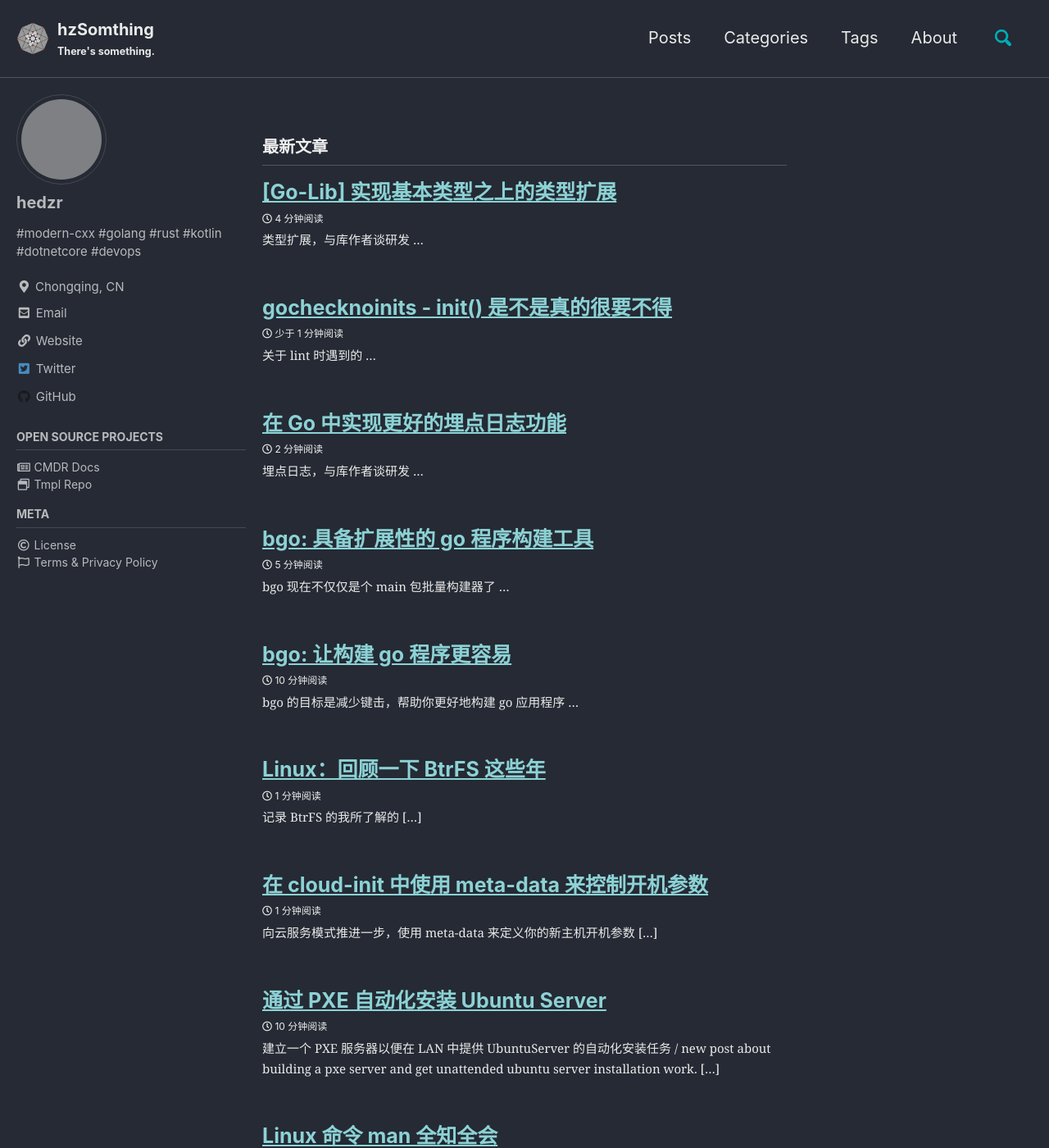
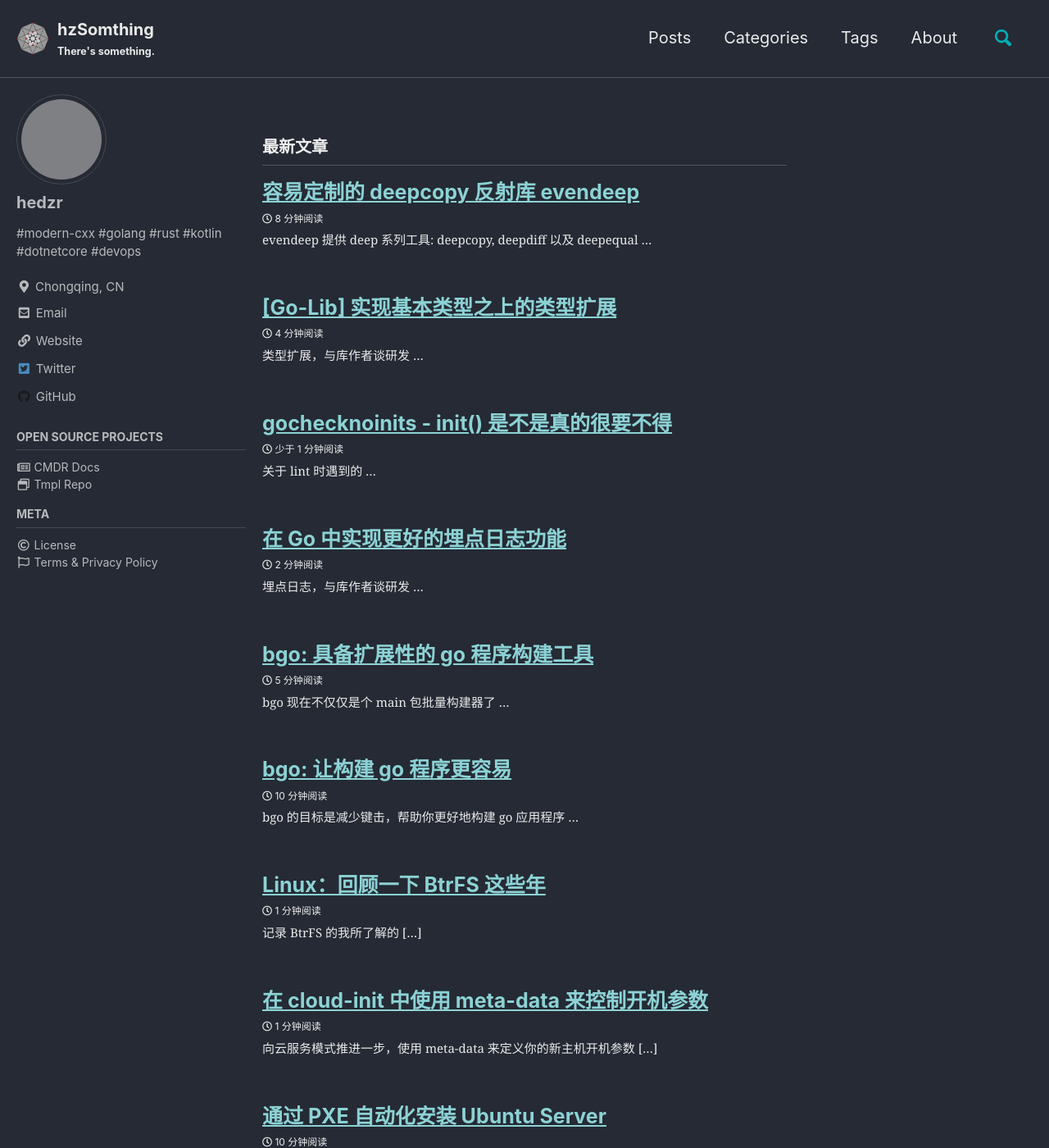
Before and after one commit to hedzr/hedzr.github.io, a Jekyll site: the page built from index.html, in a window 1280 px wide and 1400 px high. Shown: the whole window at 82% size. Built offline with Jekyll 4.4.1, drawn with Linux system fonts in a browser that asks for light colours; cached includes are drawn as plain includes; some web fonts are replaced; the list of posts is cut into pages by our own code; some of the changed lines change nothing that is shown; some of the changed text lies outside the part shown; grey boxes are pictures that could not be loaded.

Commit message:
new post

````diff
--- a/_includes/head/custom.html
+++ b/_includes/head/custom.html
@@ -29,6 +29,5 @@
 <link rel="mask-icon" href="/assets/appicons/safari-pinned-tab.svg?v=0.01" color="#f1f1f3">
 
 <!-- <script data-ad-client="ca-pub-9244986357511612" async src="https://pagead2.googlesyndication.com/pagead/js/adsbygoogle.js"></script> -->
-<script async src="https://pagead2.googlesyndication.com/pagead/js/adsbygoogle.js?client=ca-pub-9244986357511612"
-     crossorigin="anonymous"></script>
+<script async src="https://pagead2.googlesyndication.com/pagead/js/adsbygoogle.js?client=ca-pub-9244986357511612" crossorigin="anonymous"></script>
 <!-- end custom head snippets -->
--- /dev/null
+++ b/_posts/2022-04-17-deepcopy-with-go-reflect.md
@@ -0,0 +1,566 @@
+---
+layout: single
+title: '容易定制的 deepcopy 反射库 evendeep'
+date: 2022-04-17 05:00:00 +0800
+last_modified_at: 2022-05-01 15:05:00 +0800
+Author: hedzr
+tags: [golang, deepcopy, reflect]
+categories: golang reflect
+comments: true
+toc: true
+header:
+  teaser: https://cdn.jsdelivr.net/gh/hzimg/blog-pics@master/uPic/image-20220501131135531.png
+  overlay_image: /assets/images/unsplash-image-3.jpg
+  overlay_filter: rgba(128, 128, 0, 0.3)
+excerpt: >-
+  evendeep 提供 deep 系列工具: deepcopy, deepdiff 以及 deepequal ...
+---
+
+## evendeep
+
+实际上，我想要实现一个 deepcopy 库很久了，很多年了，大约 15 年的时候就渴望手中有这个武器，但是那时候我自己对 reflect 都还没弄明白，写的时候就非常的磕磕绊绊，也就放下了。
+
+后来有一些可堪使用的 deepcopy 库了，就更是放下了。
+
+尽管没有一个已有的能够满足我实践中的要求，但是那又何妨呢，日子还不是要照样过不是吗？
+
+后来写 blog 就把反射有关的知识整理了一下：
+
+- [Golang Reflect 系列一 - 和 deepcopy 有关的](https://hedzr.com/golang/reflect/golang-reflect-1/)
+
+- [Golang Reflect 系列二 - 和 Map 操作有关的](https://hedzr.com/golang/reflect/golang-reflect-2/)
+
+当然不是要写一份全面总结，只是针对个人需要而日记罢了。
+
+但这个念头（实现满足自己需要的 deepcopy 库）就挥之不去了。直到上上月初，偶然开启了一个新目录，随手建立了一些骨架后，这项工作终于被不知不觉地开始了执行，然而时间有限，于是就时不时地写一点，搁置几天，回头来又花时间厘清思路，找回状态，又写一点，间或遇到麻烦，动了一点点代码结果到处飘红。
+
+总之一言难尽的吧。
+
+
+
+### 苦力活
+
+evendeep 是个苦力活，因为必须设法去处理全部可能的类型。做到现在，我们基本上可以说办到了，大部分类型都可以被恰当地处理。也就是说基本类型及其复合类型，是可以被处理的，而特殊的类型如 chan，Mutex 等标配或预制类型则能够被恰当地掠过。
+
+在这方面，evendeep 就不像有的三方库，它们要么说我只处理 struct 的 deepcopy，要么什么也不说，等你送个带 chan 的结构进去就 panic 了。这时候，我就很无语，而且还很恼怒，可惜仅此而已了，难不成顺着网线找到对方 ￥%& 他一次。
+
+所以这也是我必须要做一个 deepcopy 的原因。
+
+除此之外，我们不但支持 deepcopy，还同时支持 deepdiff 和 deepequal，这是为了让你不必分别 import，而且即使你可以，也要面对不同的三方库风格、态度各不相同的问题，我们所提供的 deep-series 在处理思路，编程接口等各方面都具备统一性——这当然是我的一贯的建设方式。
+
+值得一提的是，deepdiff 的算法实现，很大层面上照搬了 [d4l3k/messagediff](https://github.com/d4l3k/messagediff) 的思路。至于为什么不直接 PR，一是他家这两年没什么 activities 了，其二是 messagediff 有自己的一套编程接口，PR 的话不免会令旧用户被打断。最后再加上我仍有一些其它的特性需要支持，例如我们的 DeepDiff 是允许你以忽略下标顺序的方式比较 slice 的。
+
+### DeepCopy 特色
+
+evendeep 提供两个主要的包级函数让你直接开始，一是 DeepCopy，二是 MakeClone。
+
+它们有着不同的场景面向。如果你是在做真正的 deepcopy，有一个确定的 target，那么就应该使用 DeepCopy，否则的话，尤其是当你想获得一个 clone 新副本时，就可以使用 MakeClone。
+
+#### DeepCopy 的用法
+
+是这样的：
+
+```go
+func TestDeepCopy(t *testing.T) {
+	type AA struct {
+		A bool
+		B int32
+		C string
+	}
+	type BB struct {
+		A int
+		B int16
+		C *string
+	}
+
+	var aa = AA{A: true, B: 16, C: helloString}
+	var bb BB
+	var ret typ.Any = evendeep.DeepCopy(aa, &bb,
+		evendeep.WithIgnoreNames("Shit", "Memo", "Name"))
+	t.Logf("ret = %v", ret)
+	// ret = &{0 16 &"hello"}
+	if *bb.C != helloString {
+		t.FailNow()
+	}
+}
+```
+
+ret 返回值是 `interface{}`，为了在将来能够适应于 1.18+，我们定义了 `typ.Any` 作为 `any` 的别名。
+
+`DeepCopy` 要求第二个参数，也就 target，必须以指针方式提供，也就是说你总是应该去地址。这样从 aa 提取的值才能写入到 bb 中。通常来说，你可以自由地反复取地址，因为 evendeep 的内部会首先脱掉指针的包裹，无论它有多少层。
+
+![image-20220501131135531](https://cdn.jsdelivr.net/gh/hzimg/blog-pics@master/uPic/image-20220501131135531.png)
+
+你可以给 `DeepCopy`  提供额外的 WithXXX 选项，这是标准的 Options 模式，好像我以前不记得在哪篇 post 中曾经单独描述过。
+
+
+
+#### MakeClone 的用法
+
+而 MakeClone 带有不同的接口：
+
+```go
+func TestMakeClone(t *testing.T) {
+	type AA struct {
+		A bool
+		B int32
+		C string
+	}
+
+	var aa = AA{A: true, B: 16, C: helloString}
+	var ret typ.Any = evendeep.MakeClone(aa)
+	var aaCopy = ret.(AA)
+	t.Logf("ret = %v", aaCopy)
+	// ret = {true 16 hello}
+}
+```
+
+由于 MakeClone 语义的原因，它没有任何可选项，你只能得到一个原样照搬的副本。
+
+如果你的结构实现了 Cloneable 接口，它将被用到：
+
+```go
+// Cloneable interface represents a cloneable object that supports Clone() method.
+//
+// The native Clone algorithm of a Cloneable object can be adapted into DeepCopier.
+type Cloneable interface {
+	// Clone return a pointer to copy of source object.
+	// But you can return the copy itself with your will.
+	Clone() interface{}
+}
+
+// DeepCopyable interface represents a cloneable object that supports DeepCopy() method.
+//
+// The native DeepCopy algorithm of a DeepCopyable object can be adapted into DeepCopier.
+type DeepCopyable interface {
+	DeepCopy() interface{}
+}
+```
+
+类似的，DeepCopyable 也允许你自己的结构采用你自己的算法。
+
+
+
+#### 使用 New()
+
+功能性的类库的标准接口是这样的范式：`lib.New().Do(key-param1, key-param2, opts...)`，或者是 `lib.New(key-param1, key-param2, opts...)`。
+
+如果需要提供关键入参，那么就是 key-param1，key-param2，乃至于更多。然后是任意多的 options 以便向类库的核心结构中灌入工作选项。
+
+使用 `New()` 的方式区别不大：
+
+```go
+func TestNew(t *testing.T) {
+	type AA struct {
+		A bool
+		B int32
+		C string
+	}
+	type BB struct {
+		A int
+		B int16
+		C *string
+	}
+
+	var aa = AA{A: true, B: 16, C: helloString}
+	var bb BB
+  var opts []evendeep.Opt
+	var ret typ.Any = evendeep.New(opts...).CopyTo(aa, &bb,
+		evendeep.WithIgnoreNames("Shit", "Memo", "Name"))
+	t.Logf("ret = %v", ret)
+	// ret = &{0 16 &"hello"}
+	if *bb.C != helloString {
+		t.FailNow()
+	}
+}
+```
+
+在这里，New(opts...) 和 CopyTo(from, to, opts...) 都接受 opts 的传入，你可以任意选择。
+
+`New` 和 `DeepCopy` 的区别在于，`DeepCopy` 使用一个全局预置的变量 `DefaultCopyController.CopyTo()` 来调用核心逻辑，所以 opts 在 `DefaultCopyController` 中可能会产生叠加效应。而使用 `New` 总是获取一个新的 copier，你不必担心反复调用时潜在的 opts 叠加问题。
+
+
+
+#### 支持的特性
+
+evendeep 支持这些特性：
+
+- 结构，map，slice，array，标量等的任意相互拷贝
+- 对于非数值类型，例如 chan，将会安全地忽略
+- 不会进入 go 标准库对象的私有结构中（除非你进行了特别的定制）
+- 允许用户类型的私有成员的拷贝
+- 识别循环引用问题
+- 全可定制特性：
+  - Value/Type 自定义 Converter 或者 Copier
+  - NameConvertRule
+  - 结构 Tag 指引的不同策略
+  - global source extractor
+  - global target setter
+- 两种遍历机制：按下标顺序，按名字对应方式
+  - 在 ByName 策略下，NameConvertRule 可以提供名字映射能力，适合于 ORM 场景
+- 充分预制的拷贝和合并策略
+- slice 和 map 默认时启用 merge 机制
+- 同名的 member function 作为源，或者目的地
+- 全局的 StringMarshaller 定义，允许在 deepcopy 时序列化到 json/yaml 等等
+
+
+
+
+
+
+
+#### 不支持泛型
+
+evendeep 没有支持泛型，因为 go118 泛型根本不是为了泛类型而设计的。吐槽这一点，我已经没有兴趣了。需要解释的是，go 泛型支持在未来也不可能提供语言编码支持，令我们能够在泛泛的类型之间进行 deepcopy，正如它也不可能提供 yaml 或者 json 的泛型编码能力一样。咱们这一领域，包括 [hedzr/cmdr](https://github.com/hedzr/cmdr) 的泛类型配置中心在内，是 go 泛型不可能支持的场景。
+
+所以讲到 cmdr 的实现，我其实最满意的反而是 C++ 版本 [hedzr/cmdr-cxx](https://github.com/hedzr/cmdr-cxx)，在那边借助于 C++17 的能力，我实现了一个非常舒服的泛类型配置中心，可以严密地配合到与CLI 参数解析能力联动。那才是我觉得正常的泛型。
+
+> C# 的泛型能力也充分强，但有点制式化，缺乏灵动性。所以就不鼓吹我的 Cmdr.Core 了。而且另一方面我暂时也没精力去升级 C# 到 5.0，6.0 去。
+
+说到 go 泛型，倒也不是一无是处。如果你在制作一个古典的、单纯的、单一的容器类库，例如 vector 之类，那么 go 泛型还是算好用的。所以，我就把 [hedzr/go-ringbuf](https://github.com/hedzr/go-ringbuf) 升级到 v2 版，这样就能够利用泛型能力从 ringbuffer 的 enqueue/dequeue 操作上消除了 interface{} 装箱拆箱的额外开销。
+
+> 然而也并没有额外获得特别大的性能提升。这是因为 go 泛型本身也带来了少少的额外开销；此外由于语法限制，我们的编码有时候反而要以分外的笨拙方式来做泛型编码，这也会另外带来不必要的代码开销。最后一点是我们的 ringbuf 的性能本已针对 MPMC 场景做了深层优化，go 代码层面上的优化或损失并不是重点。
+
+最最关键的一个原因，我们的设计目标就是要用反射啊，deepcopy 的功能只能借助 reflect 来做，所以泛型就是多此一举了。
+
+路线图中暂时也不会包含提供类型泛型支持。
+
+
+
+#### 使用 WithXXX 选项
+
+已经有一组预定义的选项可以简化或/和控制 evendeep deepcopy 的行为。完整的列表以及功用请查阅代码自动完成列表以及 godoc 文档。在这里我们会拣选少少予以展示。
+
+例如 `WithIgnoreNames(names...)` 可以提供字段名通配符列表对源进行筛选，这在进行 struct/map 的拷贝时会有用。如果你需要精细的控制，一个方法是在 struct tag 中进行定义，后续的小节中会就此进行提示。
+
+以前文的例子稍作变化：
+
+```go
+func TestWithIgnoreNames(t *testing.T) {
+	type AA struct {
+		A bool
+		B int32
+		C string
+		D string
+	}
+	type BB struct {
+		A int
+		B int16
+		C *string
+	}
+
+	var aa = AA{A: true, B: 16, C: helloString, D: worldString}
+	var bb BB
+	var ret typ.Any = evendeep.DeepCopy(aa, &bb,
+		evendeep.WithIgnoreNames("C*"),
+		evendeep.WithSyncAdvancing(false),
+		evendeep.WithByOrdinalStrategyOpt,
+	)
+	t.Logf("ret = %v, .C = %v", ret, *bb.C)
+	// ret = &{0 16 &"world"}
+	if *bb.C != worldString {
+		t.FailNow()
+	}
+
+	var cc BB
+	ret = evendeep.DeepCopy(aa, &cc,
+		evendeep.WithIgnoreNames("C*"),
+		evendeep.WithSyncAdvancing(true),
+		evendeep.WithByOrdinalStrategyOpt,
+	)
+	t.Logf("ret = %v, .C = %v", ret, *cc.C)
+	// ret = &{0 16 &""}
+	if *cc.C != "" {
+		t.FailNow()
+	}
+}
+```
+
+`evendeep.WithByOrdinalStrategyOpt` 是默认的，但是为了避免 opts 叠加带来的边际效应，这里显式宣告来保证遍历模式。
+
+`evendeep.WithSyncAdvancing(false)` 是默认的，这种方式下，当源的字段被判定忽略之后，相应的目标字段不会向后推进。在示例中，这等效于目标字段的指针保持在 "C"，所以下一个源字段 “D” 被处理为复制到目标的 "C"。
+
+反之，`evendeep.WithSyncAdvancing(true)` 要求源和目标的字段同步推进，所以源的 “D” 字段没有对应的目标字段进行复制，而目标的“C”字段由于被忽略的原因，所以保持空字符串状态。
+
+`evendeep.WithIgnoreNames("C*")` 指明所有的 C 开头的源字段名都将被忽略。通配符匹配的算法是标准的文件名通配符模型，至少支持这样的模式：
+
+```go
+output := IsWildMatch("aa", "aa")
+expectTrue(t, output)
+
+output = IsWildMatch("aaaa", "*")
+expectTrue(t, output)
+
+output = IsWildMatch("ab", "a?")
+expectTrue(t, output)
+
+output = IsWildMatch("adceb", "*a*b")
+expectTrue(t, output)
+
+output = IsWildMatch("aa", "a")
+expectFalse(t, output)
+
+output = IsWildMatch("mississippi", "m??*ss*?i*pi")
+expectFalse(t, output)
+
+output = IsWildMatch("acdcb", "a*c?b")
+expectFalse(t, output)
+```
+
+
+
+#### 自定义源字段的 Extractor
+
+可以指定一个全局的 Source Field Extractor 选项，当核心逻辑在遍历字段时会尝试使用这个 extractor 来抽取源值。
+
+由于这一功能依赖于你有明确的字段名列表，所以当 extractor 被显式指明时，核心逻辑会采用以目标结构的字段名为导向的方式来做遍历。这样才能有适当的字段名称供给 extractor 用以抽取源值。
+
+反之，正常情况下核心逻辑是以源结构的字段名列表（或者下标顺序）为导向，据此寻找正确的目标字段名并完成复制（或合并）的。
+
+利用 Extractor，我们可以从特殊的数据源中收集和复制数据。下面的例子展示了我们如何从 `context.Context` 抽出上下文敏感的 Value 值：
+
+```go
+func TestStructWithSourceExtractor(t *testing.T) {
+	c := context.WithValue(context.TODO(), "Data", map[string]typ.Any{
+		"A": 12,
+	})
+
+	tgt := struct {
+		A int
+	}{}
+
+	evendeep.DeepCopy(c, &tgt, evendeep.WithSourceValueExtractor(func(name string) typ.Any {
+		if m, ok := c.Value("Data").(map[string]typ.Any); ok {
+			return m[name]
+		}
+		return nil
+	}))
+
+	if tgt.A != 12 {
+		t.FailNow()
+	}
+}
+```
+
+这种方式需要目标是一个 struct 或者 map，因为只有如此才能拿到目标字段名列表，甚至于对于空 map 的目标来说，次功能也无法有效工作。
+
+
+
+#### 自定义 Target Setter
+
+和 Source Field Extractor 相对应的是 Target Field Setter。
+
+下面的示例展示了不同的手法来进行名称转换（而不是使用 NameConvertRule 方式）：
+
+```go
+func TestStructWithTargetSetter(t *testing.T) {
+	type srcS struct {
+		A int
+		B bool
+		C string
+	}
+
+	src := &srcS{
+		A: 5,
+		B: true,
+		C: "helloString",
+	}
+	tgt := map[string]typ.Any{
+		"Z": "str",
+	}
+
+	err := evendeep.New().CopyTo(src, &tgt,
+		evendeep.WithTargetValueSetter(func(value *reflect.Value, sourceNames ...string) (err error) {
+			if value != nil {
+				name := "Mo" + strings.Join(sourceNames, ".")
+				tgt[name] = value.Interface()
+			}
+			return // ErrShouldFallback to call the evendeep standard processing
+		}),
+	)
+
+	if err != nil || tgt["MoA"] != 5 || tgt["MoB"] != true || tgt["MoC"] != "helloString" || tgt["Z"] != "str" {
+		t.Errorf("err: %v, tgt: %v", err, tgt)
+		t.FailNow()
+	}
+}
+```
+
+基于相同的理由，Field Setter 只在 struct 和 map 之间（笛卡尔积）有意义。
+
+如果你需要精细的控制，那么还是应该通过 Struct Tag 中的 NameConvertRule 来达到目的。
+
+如果你想要的是针对特定类型的定制算法的是，另一种可能的途径是 ValueConverter 和 ValueCopier。
+
+
+
+#### 自定义一个 Converter
+
+面对特定的源类型和目标类型，evendeep 允许你实现定制的 ValueConverter 或/和 ValueCopier 来控制相应的行为。
+
+```go
+// ValueConverter _
+type ValueConverter interface {
+	Transform(ctx *ValueConverterContext, source reflect.Value, targetType reflect.Type) (target reflect.Value, err error)
+	Match(params *Params, source, target reflect.Type) (ctx *ValueConverterContext, yes bool)
+}
+
+// ValueCopier _
+type ValueCopier interface {
+	CopyTo(ctx *ValueConverterContext, source, target reflect.Value) (err error)
+	Match(params *Params, source, target reflect.Type) (ctx *ValueConverterContext, yes bool)
+}
+```
+
+`ValueConverter` 支持从 source 克隆一个新的 target 实例，而 `ValueCopier` 支持从 source 复制内容到现存的 target 实例。所以通常我们在具体实现时是两者一并做到：可以在 CopyTo 的代码中调用 Transform 的逻辑来简化你的 Converter 代码。
+
+这两种接口分别适合于 MakeClone 和 DeepCopy 的场景，但在核心逻辑里两种接口都会被查阅和应用。
+
+以一个实例来说话：
+
+```go
+type MyType struct {
+	I int
+}
+
+type MyTypeToStringConverter struct{}
+
+// Uncomment this line if you wanna implment a ValueCopier implementation too:
+// func (c *MyTypeToStringConverter) CopyTo(ctx *eventdeep.ValueConverterContext, source, target reflect.Value) (err error) { return }
+
+func (c *MyTypeToStringConverter) Transform(ctx *eventdeep.ValueConverterContext, source reflect.Value, targetType reflect.Type) (target reflect.Value, err error) {
+	if source.IsValid() && targetType.Kind() == reflect.String {
+		var str string
+		if str, err = eventdeep.FallbackToBuiltinStringMarshalling(source); err == nil {
+			target = reflect.ValueOf(str)
+		}
+	}
+	return
+}
+
+func (c *MyTypeToStringConverter) Match(params *eventdeep.Params, source, target reflect.Type) (ctx *eventdeep.ValueConverterContext, yes bool) {
+	sn, sp := source.Name(), source.PkgPath()
+	sk, tk := source.Kind(), target.Kind()
+	if yes = sk == reflect.Struct && tk == reflect.String &&
+		sn == "MyType" && sp == "github.com/hedzr/eventdeep_test"; yes {
+		ctx = &eventdeep.ValueConverterContext{Params: params}
+	}
+	return
+}
+
+func TestExample2(t *testing.T) {
+	var myData = MyType{I: 9}
+	var dst string
+	eventdeep.DeepCopy(myData, &dst, eventdeep.WithValueConverters(&MyTypeToStringConverter{}))
+	if dst != `{
+  "I": 9
+}` {
+		t.Fatalf("bad, got %v", dst)
+	}
+}
+```
+
+`Match` 函数决定了什么类型将被 `MyTypeToStringConverter` 所解释，在示例中实现的是从 MyType 到 string 复制时的定制算法。编码完成后的 `MyTypeToStringConverter` 需要使用 `WithValueConverters` 来启用。相应地，如果你实现的是 `ValueCopier`，那么就使用 `WithValueCopiers`。
+
+如果你想将自己的 Converter 持久化登记，那就使用  `RegisterDefaultConverters` / `RegisterDefaultCopiers`。它们会登记到 evendeep 的全局注册表，并在任何 CopyTo 时被引用，而无需在每次调用 CopyTo 的时候显示调用 `WithValueConverters` / `WithValueCopiers` 。
+
+```go
+  // a stub call for coverage
+	eventdeep.RegisterDefaultCopiers()
+
+	var dst1 string
+	eventdeep.RegisterDefaultConverters(&MyTypeToStringConverter{})
+	eventdeep.DeepCopy(myData, &dst1)
+	if dst1 != `{
+  "I": 9
+}` {
+		t.Fatalf("bad, got %v", dst)
+	}
+```
+
+Converters 的内部注册表中，内建支持了这些转换器：
+
+- `fromStringConverter`
+- `toStringConverter`
+- `fromFuncConverter`
+- `toDurationConverter`
+- `fromDurationConverter`
+- `toTimeConverter`
+- `fromTimeConverter`
+- `fromBytesBufferConverter`
+- `fromMapConverter`
+
+理论上说，我们本应该将一切类型都设计并实现为若干的转换器，例如 struct, slice, array 等等。然而确实存在一些理由使得我们采用了双轨制，即一部分是 copy functors 而一部分是 converters。在 copy functors 中我们实现了 deepcopy 的主要核心逻辑，因为在其中包含了我们已知的一些优化，以及一些应该避免的隐患，以及一些捷径。
+
+当然，最初我们实际上是有一个挺完美的架构的。
+
+只不过嘛，写着写着就开始有一些不那么干净的东西混进去了。一开始大家的愿景都是很高竿的，最后可能还是免不了要妥协，又或者是被迫要弄点脏东西。
+
+
+
+### 暂停了
+
+写到这里，突然就没什么信心了。
+
+所以关于 deepcopy 的介绍就暂停了，以后有心情的话再做其它特性的介绍吧。不如直接看代码去吧。
+
+但是下面还不得不继续罗嗦一下。
+
+
+
+### DeepDiff 和 DeepEqual
+
+这里就从简了，只给出一个测试用例：
+
+```go
+delta, equal := evendeep.DeepDiff([]int{3, 0, 9}, []int{9, 3, 0}, diff.WithSliceOrderedComparison(true))
+t.Logf("delta: %v", delta) // ""
+
+delta, equal := evendeep.DeepDiff([]int{3, 0}, []int{9, 3, 0}, diff.WithSliceOrderedComparison(true))
+t.Logf("delta: %v", delta) // "added: [0] = 9\n"
+
+delta, equal := evendeep.DeepDiff([]int{3, 0}, []int{9, 3, 0})
+t.Logf("delta: %v", delta)
+// Outputs:
+//   added: [2] = <zero>
+//   modified: [0] = 9 (int) (Old: 3)
+//   modified: [1] = 3 (int) (Old: <zero>)
+```
+
+没什么别的特别要说的。毕竟它的用途够简单。
+
+DeepEqual 只是 DeepDiff 的一个包装，去掉了 delta 部分，所以示例也都免了。
+
+就这么草草结束吧。
+
+
+
+
+
+
+
+### 放飞自我
+
+其实我一直在想一个问题，Elon Mask 会不会某一天演变了，不仅是个造车大亨，还是个造火箭大亨，星链大亨，现在更是要演变为媒体舆论工具大亨了，今后是不是就会变成垄断独裁皇帝，某天把他自己放到电脑网络里，造成一个不灭的灵魂，控制这个世界的大多数人。
+
+由于已经半人半机械化了，甚至干脆就完全 NFT 了，所以他就是未来天网的真正起源？
+
+PS:
+
+这篇文章也是放了很长时间，上面谈论 Mask 的言论也随着 Twitter 的最终被收购而变得未可知了起来。
+
+未来什么也说不定。
+
+
+
+### REFs
+
+Repository：
+
+- [https://github.com/hedzr/evendeep](https://github.com/hedzr/evendeep)
+
+哦，对了 Again again，evendeep 作为一个 dive-into-anything 库，不再需要一些时日才能放出，现在已经以 pre-release 的方式发布了，先挂个 v0.2 的版本，争取早日固定到 v1 版本。
+
+
+
+🔚
````
